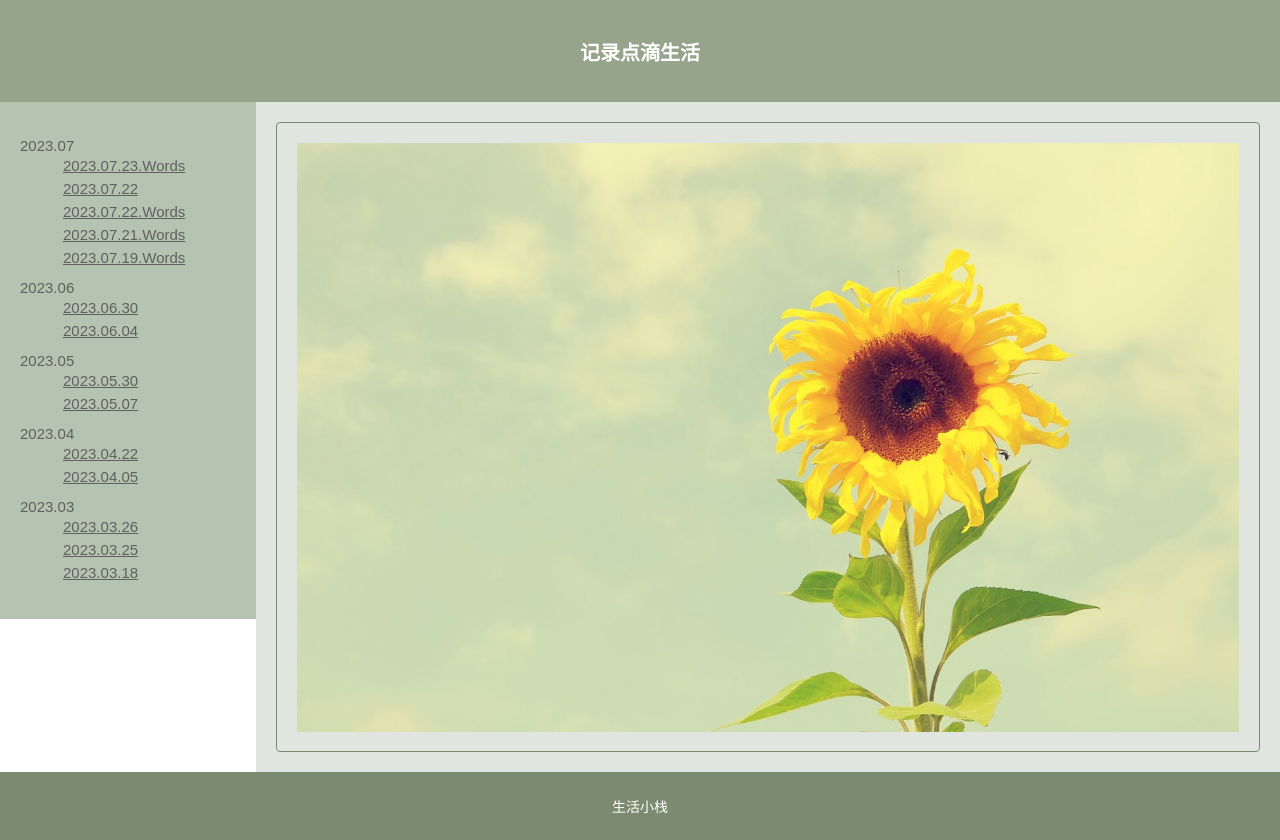
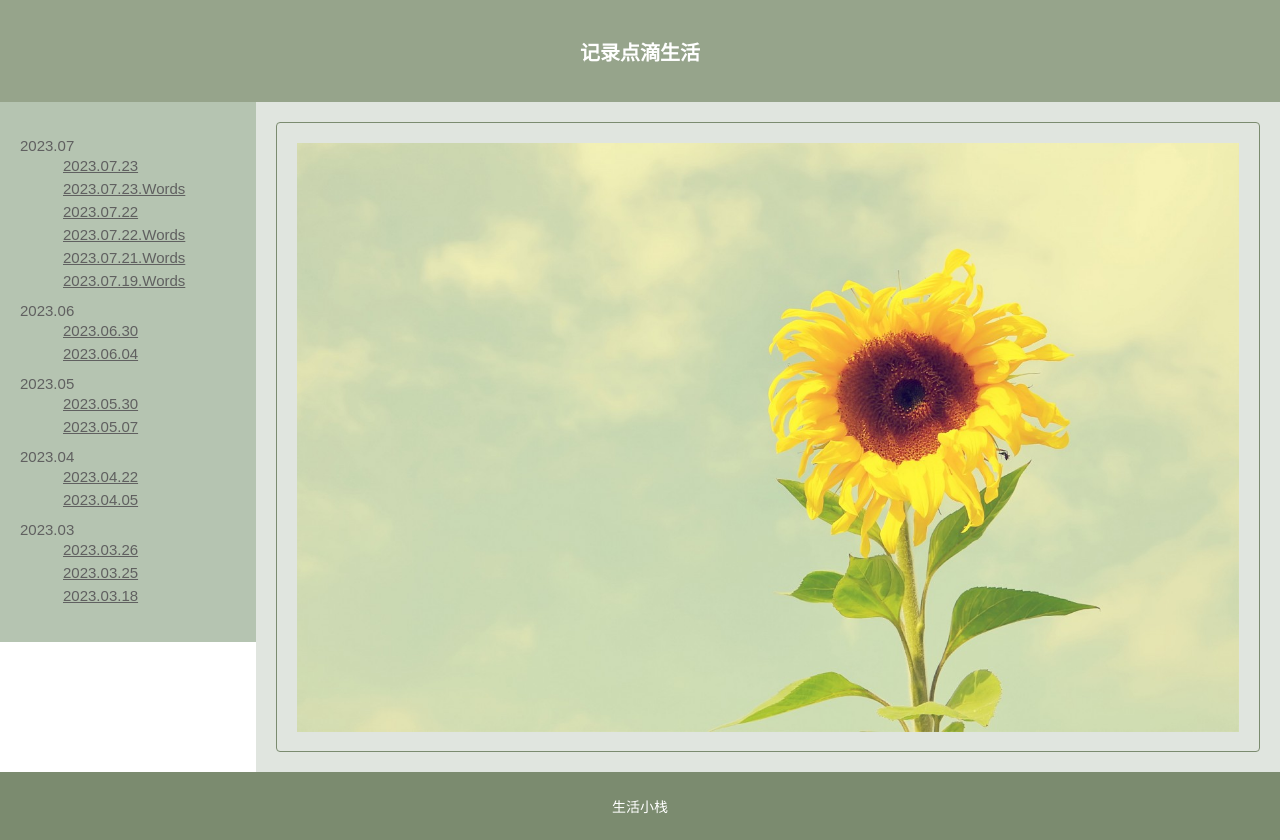
Before and after one commit to liuxirf/MyBlog, a plain HTML site: page index.html in a window 1280 px wide. Drawn offline with nearby package versions, Linux system fonts and the light colour scheme.

Commit message:
harryPotter 第一章

```diff
--- a/index.html
+++ b/index.html
@@ -122,6 +122,7 @@
         <nav id="menu">
             <dl>
                 <dt>2023.07</dt>
+                <dd><a class="date" href="#">2023.07.23</a></dd>
                 <dd><a class="date" href="#">2023.07.23.Words</a></dd>
                 <dd><a class="date" href="#">2023.07.22</a></dd>
                 <dd><a class="date" href="#">2023.07.22.Words</a></dd>
```
Also changed, not shown: 4 other files.
